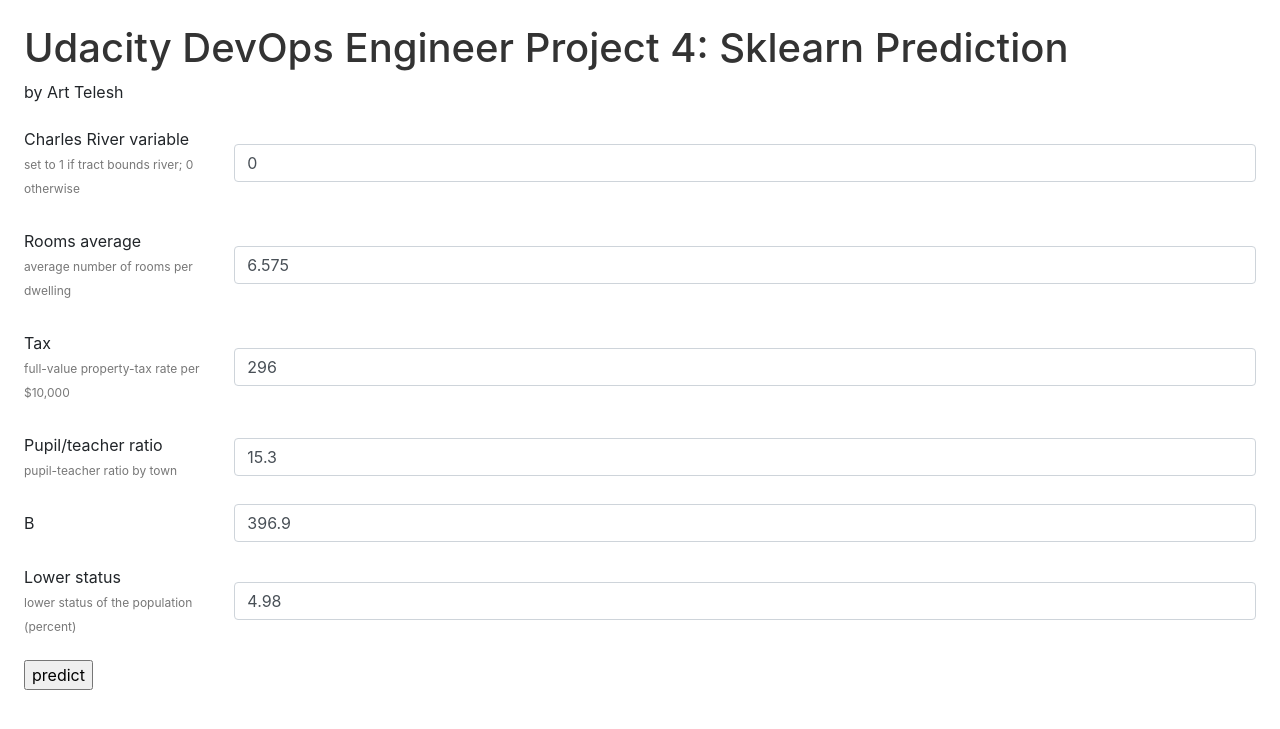
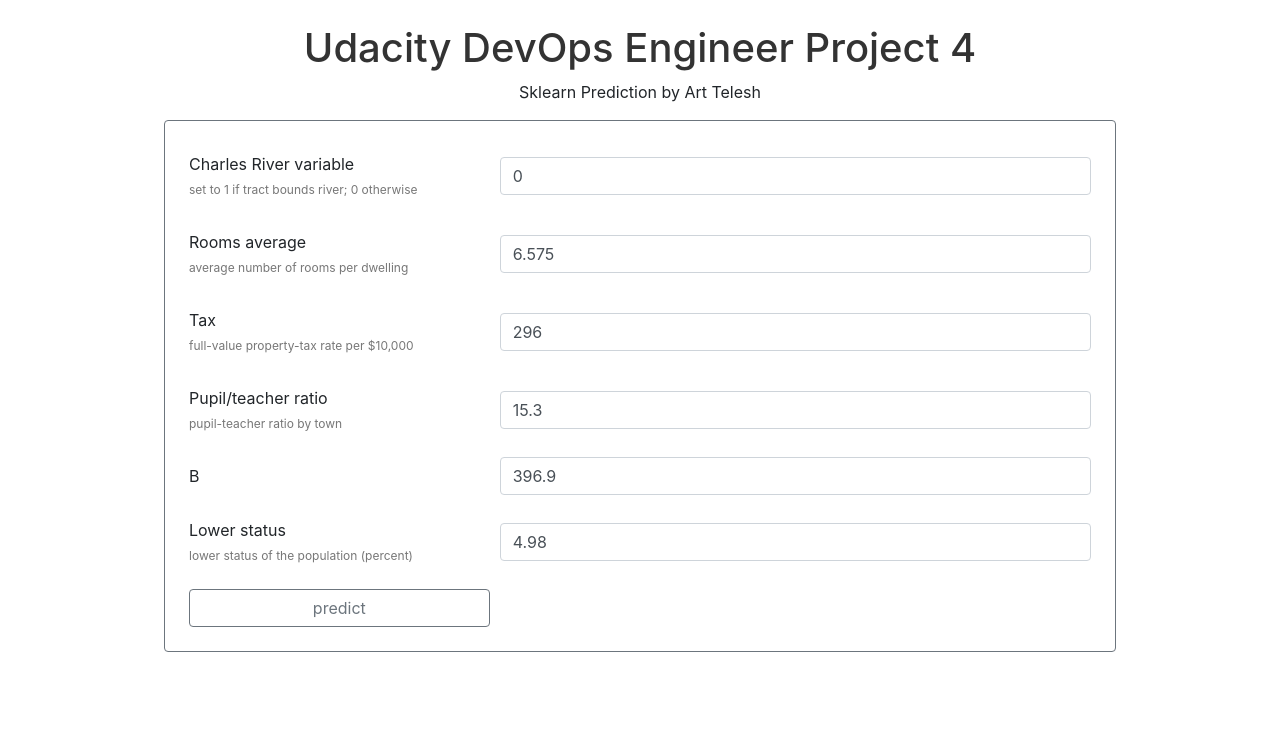
Before and after one commit to decisa/Udacity-DevOps-Project4, a Flask app: page / in a window 1280 px wide. Shown: the top 729 px of the page. Run offline with Flask 2, Linux system fonts and the light colour scheme; parts of the project's set-up code (start-up, migrations or seed data) failed here and were passed over; some libraries are stand-ins or nearby versions.

Commit message:
added visual results and fixed some styles

```diff
--- a/app.py
+++ b/app.py
@@ -104,7 +104,7 @@
         # TO DO:  Log the output prediction value
         LOG.info(f"Prediction output: {prediction}")
         # return jsonify({'prediction': prediction})
-        return render_template('index.html', form_values = json_payload)
+        return render_template('index.html', form_values = json_payload, prediction = prediction)
     # if GET request
     return redirect('/')
 
--- a/static/css/main.css
+++ b/static/css/main.css
@@ -1,3 +1,8 @@
+body {
+    max-width: 1000px;
+    margin: 0 auto !important;
+}
+
 h1 {
     font-size: 25px;
     color: #333;
--- a/templates/index.html
+++ b/templates/index.html
@@ -5,69 +5,76 @@
 {% endblock %}
 
 {% block body %}
-<h1>Udacity DevOps Engineer Project 4: Sklearn Prediction</h1>
-<p>by Art Telesh</p>
+<h1 class="text-center">Udacity DevOps Engineer Project 4</h1>
+<p class="text-center">Sklearn Prediction by Art Telesh</p>
+<div class="container border border-secondary p-4 rounded">
     <form action="/predict" method="POST">
         <div class="form-group row align-items-center">
-        <label for="chas" class="col-sm-2 col-form-label">Charles River variable
+            <label for="chas" class="col-sm-4 col-form-label">Charles River variable
                 <br><span style="font-size:12px; color:#777">
                     set to 1 if tract bounds river; 0 otherwise
                 </span>
             </label>
-        <div class="col-sm-10">
-            <input type="number" class="form-control" id="chas" name="chas" value="{{ form_values and form_values['CHAS']['0'] or 0 }}" step="0.1">
+            <div class="col-sm-8">
+                <input type="number" class="form-control" id="chas" name="chas" value="{{ form_values and form_values['CHAS']['0'] or 0 }}" step="1" min="0" max="1">
             </div>
         </div>
         <div class="form-group row  align-items-center">
-        <label for="rm" class="col-sm-2 col-form-label">Rooms average
+            <label for="rm" class="col-sm-4 col-form-label">Rooms average
                 <br><span style="font-size:12px; color:#777">
                     average number of rooms per dwelling
                 </span>
             </label>
-        <div class="col-sm-10">
+            <div class="col-sm-8">
                 <input type="number" class="form-control" id="rm" name="rm" value="{{ form_values and form_values['RM']['0'] or 6.575 }}"  step="0.001">
             </div>
         </div>
         <div class="form-group row  align-items-center">
-        <label for="tax" class="col-sm-2 col-form-label">Tax
+            <label for="tax" class="col-sm-4 col-form-label">Tax
                 <br><span style="font-size:12px; color:#777">
                     full-value property-tax rate per $10,000
                 </span>
             </label>
-        <div class="col-sm-10">
+            <div class="col-sm-8">
                 <input type="number" class="form-control" id="tax" name="tax" value="{{ form_values and form_values['TAX']['0'] or 296 }}" step="0.1">
             </div>
         </div>
         <div class="form-group row  align-items-center">
-        <label for="ptratio" class="col-sm-2 col-form-label">Pupil/teacher ratio
+            <label for="ptratio" class="col-sm-4 col-form-label">Pupil/teacher ratio
                 <br><span style="font-size:12px; color:#777">
                     pupil-teacher ratio by town
                 </span>
             </label>
-        <div class="col-sm-10">
+            <div class="col-sm-8">
                 <input type="number" class="form-control" id="ptratio" name="ptratio" value="{{ form_values and form_values['PTRATIO']['0'] or 15.3 }}" step="0.1">
             </div>
         </div>
         <div class="form-group row  align-items-center">
-        <label for="b" class="col-sm-2 col-form-label">B
+            <label for="b" class="col-sm-4 col-form-label">B
             </label>
-        <div class="col-sm-10">
+            <div class="col-sm-8">
                 <input type="number" class="form-control" id="b" name="b" value="{{ form_values and form_values['B']['0'] or 396.9 }}" step="0.1">
             </div>
         </div>
         <div class="form-group row  align-items-center">
-        <label for="lstat" class="col-sm-2 col-form-label">Lower status
+            <label for="lstat" class="col-sm-4 col-form-label">Lower status
                 <br><span style="font-size:12px; color:#777">
                     lower status of the population (percent)
                 </span>
             </label>
-        <div class="col-sm-10">
+            <div class="col-sm-8">
                 <input type="number" class="form-control" id="lstat" name="lstat" value="{{ form_values and form_values['LSTAT']['0'] or 4.98 }}" step="0.01">
             </div>
         </div>
 
-    <input type="submit" value="predict">
+        <input type="submit" value="predict" class="btn btn-outline-secondary col-4">
     </form>
+</div>
+{% if prediction %}
+<div class="alert alert-success mt-4" role="alert">
+    Prediction results: {{ prediction }}
+</div>
+{% endif %}
 
 
 <!-- "CHAS":0
```
Lines whose indentation alone changed are shown as unchanged.
